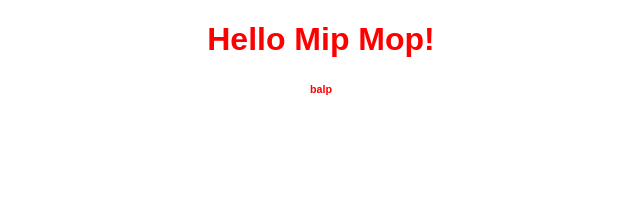
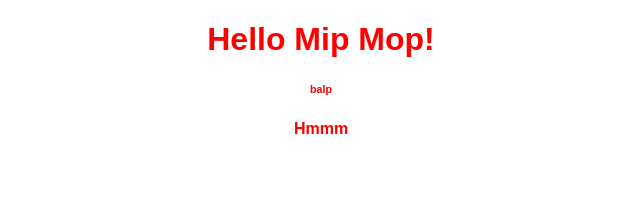
Before and after one commit to christianalfoni/new-git-flow, a React (Create React App) app: page / in a window 1280 px wide. Shown: the top 210 px of the page, without its empty margins (319-959 px from the left). Built offline with nearby package versions, Linux system fonts and the light colour scheme.

Commit message:
Fixed it!

```diff
--- a/src/App.js
+++ b/src/App.js
@@ -6,6 +6,7 @@ export default function App() {
     <div className="App">
       <h1>Hello Mip Mop!</h1>
       <h6>balp</h6>
+      <h4>Hmmm</h4>
     </div>
   );
 }
```
